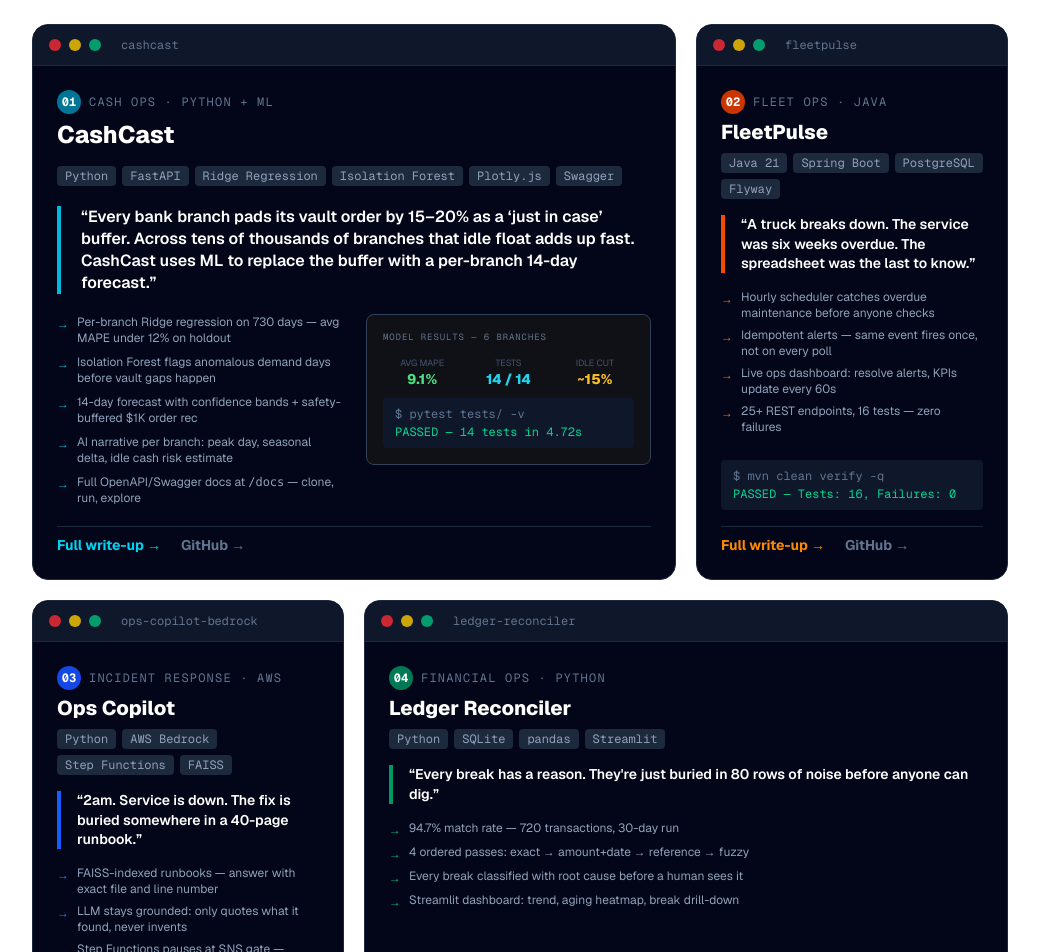
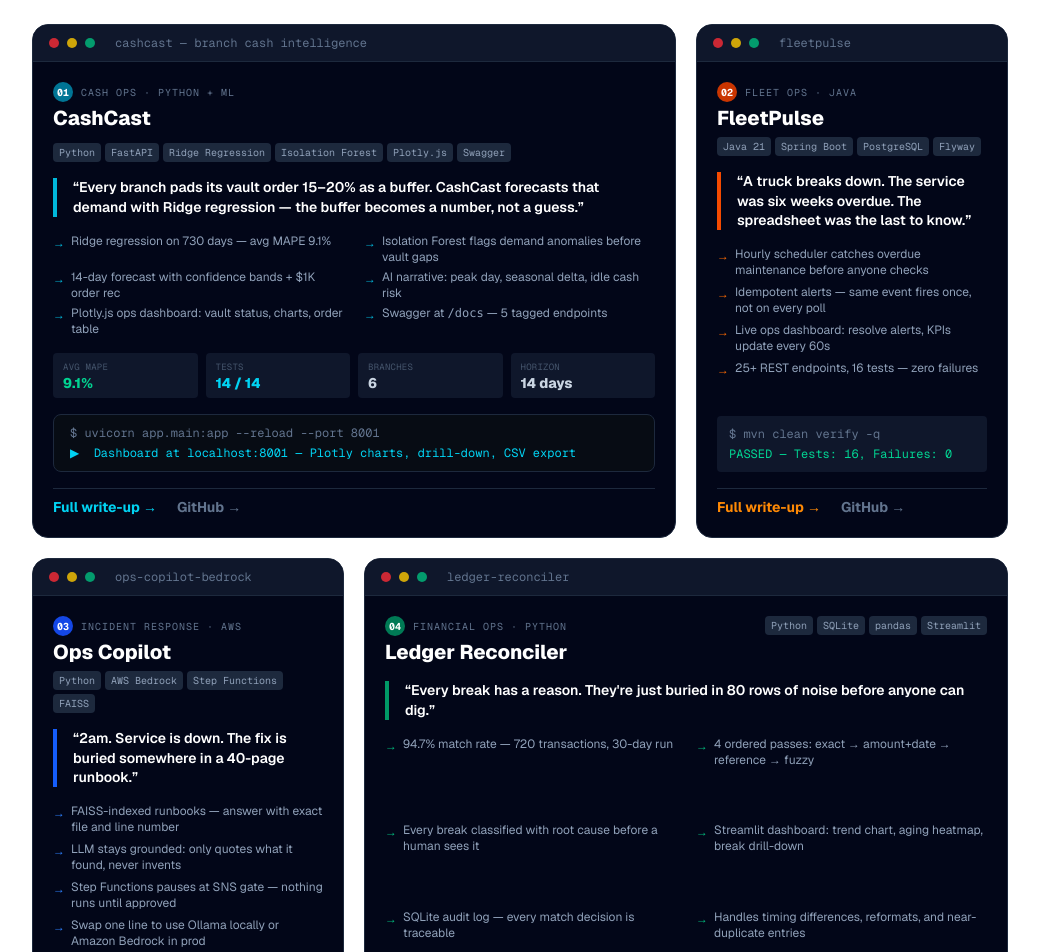
Before and after one commit to Sankartk/sankar-portfolio, a Next.js app: page / in a window 1280 px wide. Shown: the part 760-1712 px from the top of the page, without its empty margins (120-1159 px from the left). Built offline with nearby package versions, Linux system fonts and the light colour scheme.

Commit message:
balance bento grid: flat cashcast card, 2-col bullet grids on wide cards, terminal blocks on all cards

```diff
--- a/app/page.tsx
+++ b/app/page.tsx
@@ -80,103 +80,104 @@ export default function Home() {
           <a href="https://github.com/Sankartk" className="text-xs text-blue-600 hover:underline" target="_blank" rel="noopener noreferrer">github.com/Sankartk</a>
         </div>
 
-        {/* BENTO GRID */}
+        {/* BENTO GRID — row1: CashCast×2 + FleetPulse×1 | row2: OpsCopilot×1 + Ledger×2 */}
         <div className="grid grid-cols-1 md:grid-cols-3 gap-5">
 
-          {/* CARD 01 - CashCast (featured) */}
+          {/* CARD 01 — CashCast ×2 */}
           <div className="md:col-span-2 rounded-2xl bg-slate-950 border border-slate-800 overflow-hidden flex flex-col">
-            <div className="flex items-center gap-2 px-4 py-3 bg-slate-900 border-b border-slate-800">
-              <span className="w-3 h-3 rounded-full bg-red-500 opacity-80"/>
-              <span className="w-3 h-3 rounded-full bg-yellow-400 opacity-80"/>
-              <span className="w-3 h-3 rounded-full bg-emerald-500 opacity-80"/>
-              <span className="ml-3 text-xs font-mono text-slate-500">cashcast</span>
+            <div className="flex items-center gap-2 px-4 py-2.5 bg-slate-900 border-b border-slate-800">
+              <span className="w-2.5 h-2.5 rounded-full bg-red-500 opacity-80"/>
+              <span className="w-2.5 h-2.5 rounded-full bg-yellow-400 opacity-80"/>
+              <span className="w-2.5 h-2.5 rounded-full bg-emerald-500 opacity-80"/>
+              <span className="ml-3 text-xs font-mono text-slate-500">cashcast &mdash; branch cash intelligence</span>
             </div>
-            <div className="p-6 flex flex-col gap-5 flex-1">
-              <div className="flex items-start justify-between gap-4 flex-wrap">
-                <div className="flex flex-col gap-1.5">
-                  <div className="flex items-center gap-2">
-                    <span className="text-xs font-mono font-bold text-white bg-cyan-700 rounded-full w-6 h-6 flex items-center justify-center flex-shrink-0">01</span>
-                    <span className="text-xs font-mono text-slate-500 uppercase tracking-widest">Cash Ops &middot; Python + ML</span>
+            <div className="p-5 flex flex-col gap-4 flex-1">
+              {/* header row */}
+              <div className="flex items-start justify-between gap-3 flex-wrap">
+                <div>
+                  <div className="flex items-center gap-2 mb-1">
+                    <span className="text-[10px] font-mono font-bold text-white bg-cyan-700 rounded-full w-5 h-5 flex items-center justify-center flex-shrink-0">01</span>
+                    <span className="text-[10px] font-mono text-slate-500 uppercase tracking-widest">Cash Ops &middot; Python + ML</span>
                   </div>
-                  <h3 className="text-2xl font-extrabold text-white leading-tight">
+                  <h3 className="text-xl font-extrabold text-white leading-tight">
                     <a href="/projects/cashcast" className="hover:text-cyan-400 transition-colors">CashCast</a>
                   </h3>
                 </div>
-                <div className="flex flex-wrap gap-1.5">
+                <div className="flex flex-wrap gap-1">
                   {["Python","FastAPI","Ridge Regression","Isolation Forest","Plotly.js","Swagger"].map(t => (
-                    <span key={t} className="bg-slate-800 text-slate-400 px-2 py-0.5 rounded text-xs font-mono">{t}</span>
+                    <span key={t} className="bg-slate-800 text-slate-400 px-1.5 py-0.5 rounded text-[10px] font-mono">{t}</span>
                   ))}
                 </div>
               </div>
-              <div className="border-l-4 border-cyan-500 pl-5">
-                <p className="text-white text-base font-semibold leading-snug">
-                  &ldquo;Every bank branch pads its vault order by 15&ndash;20% as a &lsquo;just in case&rsquo; buffer. Across tens of thousands of branches that idle float adds up fast. CashCast uses ML to replace the buffer with a per-branch 14-day forecast.&rdquo;
+              {/* quote */}
+              <div className="border-l-4 border-cyan-500 pl-4">
+                <p className="text-white text-sm font-semibold leading-snug">
+                  &ldquo;Every branch pads its vault order 15&ndash;20% as a buffer. CashCast forecasts that demand with Ridge regression &mdash; the buffer becomes a number, not a guess.&rdquo;
                 </p>
               </div>
-              <div className="grid md:grid-cols-2 gap-6">
-                <ul className="flex flex-col gap-2">
+              {/* 6 bullets in 2-col grid (leverages the wide card) */}
+              <ul className="grid grid-cols-2 gap-x-5 gap-y-1">
                 {[
-                    "Per-branch Ridge regression on 730 days &mdash; avg MAPE under 12% on holdout",
-                    "Isolation Forest flags anomalous demand days before vault gaps happen",
-                    "14-day forecast with confidence bands + safety-buffered $1K order rec",
-                    "AI narrative per branch: peak day, seasonal delta, idle cash risk estimate",
-                    "Full OpenAPI/Swagger docs at <code>/docs</code> &mdash; clone, run, explore",
+                  "Ridge regression on 730 days &mdash; avg MAPE 9.1%",
+                  "Isolation Forest flags demand anomalies before vault gaps",
+                  "14-day forecast with confidence bands + $1K order rec",
+                  "AI narrative: peak day, seasonal delta, idle cash risk",
+                  "Plotly.js ops dashboard: vault status, charts, order table",
+                  "Swagger at <code>/docs</code> &mdash; 5 tagged endpoints",
                 ].map((item, i) => (
-                    <li key={i} className="flex items-start gap-2 text-xs text-slate-400">
+                  <li key={i} className="flex items-start gap-1.5 text-xs text-slate-400">
                     <span className="text-cyan-500 mt-0.5 flex-shrink-0">&rarr;</span>
                     <span dangerouslySetInnerHTML={{ __html: item }} />
                   </li>
                 ))}
               </ul>
-                <div className="flex flex-col gap-3">
-                  <div className="rounded-lg border border-slate-700 bg-[#0f1117] p-4">
-                    <p className="text-[9px] font-mono text-slate-500 mb-3 uppercase tracking-widest">model results &mdash; 6 branches</p>
-                    <div className="grid grid-cols-3 gap-2 mb-3">
+              {/* metric pills */}
+              <div className="flex gap-2">
                 {[
-                        { label: "Avg MAPE", value: "9.1%", color: "#4ade80" },
-                        { label: "Tests", value: "14 / 14", color: "#22d3ee" },
-                        { label: "Idle cut", value: "~15%", color: "#fbbf24" },
-                      ].map(({ label, value, color }) => (
-                        <div key={label} className="text-center">
-                          <p className="text-[9px] text-slate-600 uppercase mb-0.5">{label}</p>
-                          <p className="text-sm font-extrabold leading-none" style={{ color }}>{value}</p>
+                  { label: "Avg MAPE", value: "9.1%", c: "text-emerald-400" },
+                  { label: "Tests", value: "14 / 14", c: "text-cyan-400" },
+                  { label: "Branches", value: "6", c: "text-slate-300" },
+                  { label: "Horizon", value: "14 days", c: "text-slate-300" },
+                ].map(({ label, value, c }) => (
+                  <div key={label} className="flex-1 bg-slate-900 rounded px-2.5 py-2 min-w-0">
+                    <p className="text-[9px] font-mono text-slate-600 uppercase tracking-wide mb-0.5 truncate">{label}</p>
+                    <p className={`text-sm font-extrabold leading-none ${c}`}>{value}</p>
                   </div>
                 ))}
               </div>
-                    <div className="bg-slate-900 rounded px-3 py-2 font-mono text-xs">
-                      <p className="text-slate-500 mb-0.5">$ pytest tests/ -v</p>
-                      <p className="text-emerald-400">PASSED &mdash; 14 tests in 4.72s</p>
+              {/* run command */}
+              <div className="bg-[#070c14] rounded-lg px-4 py-2.5 font-mono text-xs border border-slate-800">
+                <p className="text-slate-500 mb-1">$ uvicorn app.main:app --reload --port 8001</p>
+                <p className="text-cyan-400">&#x25B6;&nbsp; Dashboard at localhost:8001 &mdash; Plotly charts, drill-down, CSV export</p>
               </div>
-                  </div>
-                </div>
-              </div>
-              <div className="flex gap-5 pt-2 border-t border-slate-800 mt-auto flex-wrap">
+              {/* footer */}
+              <div className="flex gap-5 pt-2 border-t border-slate-800 mt-auto">
                 <a href="/projects/cashcast" className="text-sm font-bold text-cyan-400 hover:text-cyan-300 transition-colors">Full write-up &rarr;</a>
                 <a href="https://github.com/Sankartk/cashcast" className="text-sm font-bold text-slate-500 hover:text-slate-300 transition-colors" target="_blank" rel="noopener noreferrer">GitHub &rarr;</a>
               </div>
             </div>
           </div>
 
-          {/* CARD 02 - FleetPulse */}
+          {/* CARD 02 — FleetPulse ×1 */}
           <div className="rounded-2xl bg-slate-950 border border-slate-800 overflow-hidden flex flex-col">
-            <div className="flex items-center gap-2 px-4 py-3 bg-slate-900 border-b border-slate-800">
-              <span className="w-3 h-3 rounded-full bg-red-500 opacity-80"/>
-              <span className="w-3 h-3 rounded-full bg-yellow-400 opacity-80"/>
-              <span className="w-3 h-3 rounded-full bg-emerald-500 opacity-80"/>
+            <div className="flex items-center gap-2 px-4 py-2.5 bg-slate-900 border-b border-slate-800">
+              <span className="w-2.5 h-2.5 rounded-full bg-red-500 opacity-80"/>
+              <span className="w-2.5 h-2.5 rounded-full bg-yellow-400 opacity-80"/>
+              <span className="w-2.5 h-2.5 rounded-full bg-emerald-500 opacity-80"/>
               <span className="ml-3 text-xs font-mono text-slate-500">fleetpulse</span>
             </div>
-            <div className="p-6 flex flex-col gap-4 flex-1">
-              <div className="flex flex-col gap-1.5">
-                <div className="flex items-center gap-2">
-                  <span className="text-xs font-mono font-bold text-white bg-orange-700 rounded-full w-6 h-6 flex items-center justify-center flex-shrink-0">02</span>
-                  <span className="text-xs font-mono text-slate-500 uppercase tracking-widest">Fleet Ops &middot; Java</span>
+            <div className="p-5 flex flex-col gap-4 flex-1">
+              <div>
+                <div className="flex items-center gap-2 mb-1">
+                  <span className="text-[10px] font-mono font-bold text-white bg-orange-700 rounded-full w-5 h-5 flex items-center justify-center flex-shrink-0">02</span>
+                  <span className="text-[10px] font-mono text-slate-500 uppercase tracking-widest">Fleet Ops &middot; Java</span>
                 </div>
                 <h3 className="text-xl font-extrabold text-white leading-tight">
                   <a href="/projects/fleetpulse" className="hover:text-orange-400 transition-colors">FleetPulse</a>
                 </h3>
-                <div className="flex flex-wrap gap-1.5 mt-0.5">
+                <div className="flex flex-wrap gap-1 mt-1.5">
                   {["Java 21","Spring Boot","PostgreSQL","Flyway"].map(t => (
-                    <span key={t} className="bg-slate-800 text-slate-400 px-2 py-0.5 rounded text-xs font-mono">{t}</span>
+                    <span key={t} className="bg-slate-800 text-slate-400 px-1.5 py-0.5 rounded text-[10px] font-mono">{t}</span>
                   ))}
                 </div>
               </div>
@@ -192,14 +193,14 @@ export default function Home() {
                   "Live ops dashboard: resolve alerts, KPIs update every 60s",
                   "25+ REST endpoints, 16 tests &mdash; zero failures",
                 ].map((item, i) => (
-                  <li key={i} className="flex items-start gap-2 text-xs text-slate-400">
+                  <li key={i} className="flex items-start gap-1.5 text-xs text-slate-400">
                     <span className="text-orange-500 mt-0.5 flex-shrink-0">&rarr;</span>
                     <span dangerouslySetInnerHTML={{ __html: item }} />
                   </li>
                 ))}
               </ul>
-              <div className="bg-slate-900 rounded px-3 py-2 font-mono text-xs mt-1">
-                <p className="text-slate-500 mb-0.5">$ mvn clean verify -q</p>
+              <div className="bg-slate-900 rounded px-3 py-2.5 font-mono text-xs">
+                <p className="text-slate-500 mb-1">$ mvn clean verify -q</p>
                 <p className="text-emerald-400">PASSED &mdash; Tests: 16, Failures: 0</p>
               </div>
               <div className="flex gap-5 pt-2 border-t border-slate-800 mt-auto">
@@ -209,26 +210,26 @@ export default function Home() {
             </div>
           </div>
 
-          {/* CARD 03 - Ops Copilot */}
+          {/* CARD 03 — Ops Copilot ×1 */}
           <div className="rounded-2xl bg-slate-950 border border-slate-800 overflow-hidden flex flex-col">
-            <div className="flex items-center gap-2 px-4 py-3 bg-slate-900 border-b border-slate-800">
-              <span className="w-3 h-3 rounded-full bg-red-500 opacity-80"/>
-              <span className="w-3 h-3 rounded-full bg-yellow-400 opacity-80"/>
-              <span className="w-3 h-3 rounded-full bg-emerald-500 opacity-80"/>
+            <div className="flex items-center gap-2 px-4 py-2.5 bg-slate-900 border-b border-slate-800">
+              <span className="w-2.5 h-2.5 rounded-full bg-red-500 opacity-80"/>
+              <span className="w-2.5 h-2.5 rounded-full bg-yellow-400 opacity-80"/>
+              <span className="w-2.5 h-2.5 rounded-full bg-emerald-500 opacity-80"/>
               <span className="ml-3 text-xs font-mono text-slate-500">ops-copilot-bedrock</span>
             </div>
-            <div className="p-6 flex flex-col gap-4 flex-1">
-              <div className="flex flex-col gap-1.5">
-                <div className="flex items-center gap-2">
-                  <span className="text-xs font-mono font-bold text-white bg-blue-700 rounded-full w-6 h-6 flex items-center justify-center flex-shrink-0">03</span>
-                  <span className="text-xs font-mono text-slate-500 uppercase tracking-widest">Incident Response &middot; AWS</span>
+            <div className="p-5 flex flex-col gap-4 flex-1">
+              <div>
+                <div className="flex items-center gap-2 mb-1">
+                  <span className="text-[10px] font-mono font-bold text-white bg-blue-700 rounded-full w-5 h-5 flex items-center justify-center flex-shrink-0">03</span>
+                  <span className="text-[10px] font-mono text-slate-500 uppercase tracking-widest">Incident Response &middot; AWS</span>
                 </div>
                 <h3 className="text-xl font-extrabold text-white leading-tight">
                   <a href="/projects/ops-copilot" className="hover:text-blue-400 transition-colors">Ops Copilot</a>
                 </h3>
-                <div className="flex flex-wrap gap-1.5 mt-0.5">
+                <div className="flex flex-wrap gap-1 mt-1.5">
                   {["Python","AWS Bedrock","Step Functions","FAISS"].map(t => (
-                    <span key={t} className="bg-slate-800 text-slate-400 px-2 py-0.5 rounded text-xs font-mono">{t}</span>
+                    <span key={t} className="bg-slate-800 text-slate-400 px-1.5 py-0.5 rounded text-[10px] font-mono">{t}</span>
                   ))}
                 </div>
               </div>
@@ -244,12 +245,16 @@ export default function Home() {
                   "Step Functions pauses at SNS gate &mdash; nothing runs until approved",
                   "Swap one line to use Ollama locally or Amazon Bedrock in prod",
                 ].map((item, i) => (
-                  <li key={i} className="flex items-start gap-2 text-xs text-slate-400">
+                  <li key={i} className="flex items-start gap-1.5 text-xs text-slate-400">
                     <span className="text-blue-500 mt-0.5 flex-shrink-0">&rarr;</span>
                     <span dangerouslySetInnerHTML={{ __html: item }} />
                   </li>
                 ))}
               </ul>
+              <div className="bg-slate-900 rounded px-3 py-2.5 font-mono text-xs">
+                <p className="text-slate-500 mb-1">$ python query.py &quot;disk full on prod-db&quot;</p>
+                <p className="text-blue-400">Found: runbooks/db.md#L42 &mdash; awaiting approval</p>
+              </div>
               <div className="flex gap-5 pt-2 border-t border-slate-800 mt-auto">
                 <a href="/projects/ops-copilot" className="text-sm font-bold text-blue-400 hover:text-blue-300 transition-colors">Full write-up &rarr;</a>
                 <a href="https://github.com/Sankartk/ops-copilot-bedrock" className="text-sm font-bold text-slate-500 hover:text-slate-300 transition-colors" target="_blank" rel="noopener noreferrer">GitHub &rarr;</a>
@@ -257,26 +262,29 @@ export default function Home() {
             </div>
           </div>
 
-          {/* CARD 04 - Ledger Reconciler */}
+          {/* CARD 04 — Ledger Reconciler ×2 */}
           <div className="md:col-span-2 rounded-2xl bg-slate-950 border border-slate-800 overflow-hidden flex flex-col">
-            <div className="flex items-center gap-2 px-4 py-3 bg-slate-900 border-b border-slate-800">
-              <span className="w-3 h-3 rounded-full bg-red-500 opacity-80"/>
-              <span className="w-3 h-3 rounded-full bg-yellow-400 opacity-80"/>
-              <span className="w-3 h-3 rounded-full bg-emerald-500 opacity-80"/>
+            <div className="flex items-center gap-2 px-4 py-2.5 bg-slate-900 border-b border-slate-800">
+              <span className="w-2.5 h-2.5 rounded-full bg-red-500 opacity-80"/>
+              <span className="w-2.5 h-2.5 rounded-full bg-yellow-400 opacity-80"/>
+              <span className="w-2.5 h-2.5 rounded-full bg-emerald-500 opacity-80"/>
               <span className="ml-3 text-xs font-mono text-slate-500">ledger-reconciler</span>
             </div>
-            <div className="p-6 flex flex-col gap-4 flex-1">
-              <div className="flex flex-col gap-1.5">
-                <div className="flex items-center gap-2">
-                  <span className="text-xs font-mono font-bold text-white bg-emerald-700 rounded-full w-6 h-6 flex items-center justify-center flex-shrink-0">04</span>
-                  <span className="text-xs font-mono text-slate-500 uppercase tracking-widest">Financial Ops &middot; Python</span>
+            <div className="p-5 flex flex-col gap-4 flex-1">
+              {/* header row */}
+              <div className="flex items-start justify-between gap-3 flex-wrap">
+                <div>
+                  <div className="flex items-center gap-2 mb-1">
+                    <span className="text-[10px] font-mono font-bold text-white bg-emerald-700 rounded-full w-5 h-5 flex items-center justify-center flex-shrink-0">04</span>
+                    <span className="text-[10px] font-mono text-slate-500 uppercase tracking-widest">Financial Ops &middot; Python</span>
                   </div>
                   <h3 className="text-xl font-extrabold text-white leading-tight">
                     <a href="/projects/ledger-reconciler" className="hover:text-emerald-400 transition-colors">Ledger Reconciler</a>
                   </h3>
-                <div className="flex flex-wrap gap-1.5 mt-0.5">
+                </div>
+                <div className="flex flex-wrap gap-1">
                   {["Python","SQLite","pandas","Streamlit"].map(t => (
-                    <span key={t} className="bg-slate-800 text-slate-400 px-2 py-0.5 rounded text-xs font-mono">{t}</span>
+                    <span key={t} className="bg-slate-800 text-slate-400 px-1.5 py-0.5 rounded text-[10px] font-mono">{t}</span>
                   ))}
                 </div>
               </div>
@@ -285,19 +293,36 @@ export default function Home() {
                   &ldquo;Every break has a reason. They&apos;re just buried in 80 rows of noise before anyone can dig.&rdquo;
                 </p>
               </div>
-              <ul className="flex flex-col gap-1.5 flex-1">
+              {/* 6 bullets in 2-col grid (mirrors CashCast wide layout) */}
+              <ul className="grid grid-cols-2 gap-x-5 gap-y-1 flex-1">
                 {[
                   "94.7% match rate &mdash; 720 transactions, 30-day run",
                   "4 ordered passes: exact &rarr; amount+date &rarr; reference &rarr; fuzzy",
                   "Every break classified with root cause before a human sees it",
-                  "Streamlit dashboard: trend, aging heatmap, break drill-down",
+                  "Streamlit dashboard: trend chart, aging heatmap, break drill-down",
+                  "SQLite audit log &mdash; every match decision is traceable",
+                  "Handles timing differences, reformats, and near-duplicate entries",
                 ].map((item, i) => (
-                  <li key={i} className="flex items-start gap-2 text-xs text-slate-400">
+                  <li key={i} className="flex items-start gap-1.5 text-xs text-slate-400">
                     <span className="text-emerald-500 mt-0.5 flex-shrink-0">&rarr;</span>
                     <span dangerouslySetInnerHTML={{ __html: item }} />
                   </li>
                 ))}
               </ul>
+              {/* metric pills */}
+              <div className="flex gap-2">
+                {[
+                  { label: "Match rate", value: "94.7%", c: "text-emerald-400" },
+                  { label: "Transactions", value: "720", c: "text-slate-300" },
+                  { label: "Run period", value: "30 days", c: "text-slate-300" },
+                  { label: "Break causes", value: "4 types", c: "text-slate-300" },
+                ].map(({ label, value, c }) => (
+                  <div key={label} className="flex-1 bg-slate-900 rounded px-2.5 py-2 min-w-0">
+                    <p className="text-[9px] font-mono text-slate-600 uppercase tracking-wide mb-0.5 truncate">{label}</p>
+                    <p className={`text-sm font-extrabold leading-none ${c}`}>{value}</p>
+                  </div>
+                ))}
+              </div>
               <div className="flex gap-5 pt-2 border-t border-slate-800 mt-auto">
                 <a href="/projects/ledger-reconciler" className="text-sm font-bold text-emerald-400 hover:text-emerald-300 transition-colors">Full write-up &rarr;</a>
                 <a href="https://github.com/Sankartk/ledger-reconciler" className="text-sm font-bold text-slate-500 hover:text-slate-300 transition-colors" target="_blank" rel="noopener noreferrer">GitHub &rarr;</a>
```
Lines whose indentation alone changed are shown as unchanged.
